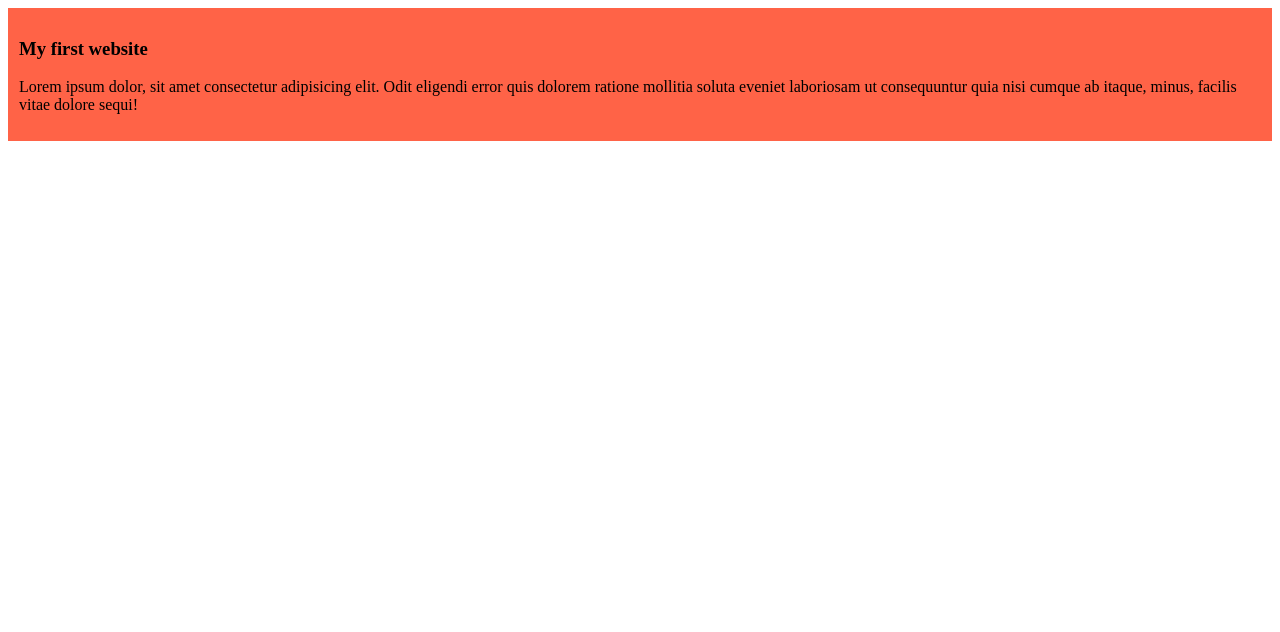
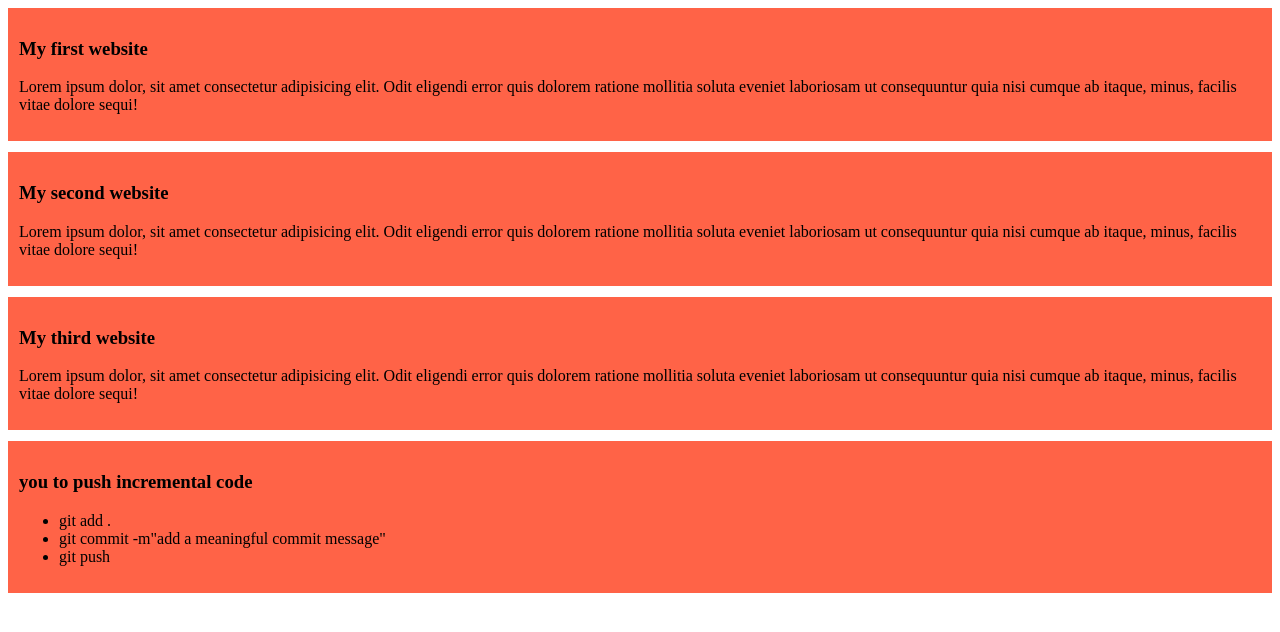
Before and after one commit to Avijithpaul/my-simple-website, a plain HTML site: page index.html in a window 1280 px wide. Drawn offline with Linux system fonts and the light colour scheme.

Commit message:
added a list to push code

```diff
--- a/index.html
+++ b/index.html
@@ -11,5 +11,23 @@
         <h3>My first website</h3>
         <p>Lorem ipsum dolor, sit amet consectetur adipisicing elit. Odit eligendi error quis dolorem ratione mollitia soluta eveniet laboriosam ut consequuntur quia nisi cumque ab itaque, minus, facilis vitae dolore sequi!</p>
     </div>
+    <div>
+        <h3>My second website</h3>
+        <p>Lorem ipsum dolor, sit amet consectetur adipisicing elit. Odit eligendi error quis dolorem ratione mollitia soluta eveniet laboriosam ut consequuntur quia nisi cumque ab itaque, minus, facilis vitae dolore sequi!</p>
+    </div>
+    <div>
+        <h3>My third website</h3>
+        <p>Lorem ipsum dolor, sit amet consectetur adipisicing elit. Odit eligendi error quis dolorem ratione mollitia soluta eveniet laboriosam ut consequuntur quia nisi cumque ab itaque, minus, facilis vitae dolore sequi!</p>
+    </div>
+    <div>
+        <h3> you to push incremental code</h3>
+        <ul>
+            <li>git add .</li>
+            <li>git commit -m"add a meaningful commit message"</li>
+            <li>git push</li>
+        </ul>
+    </div>
+
+
 </body>
 </html>
```
